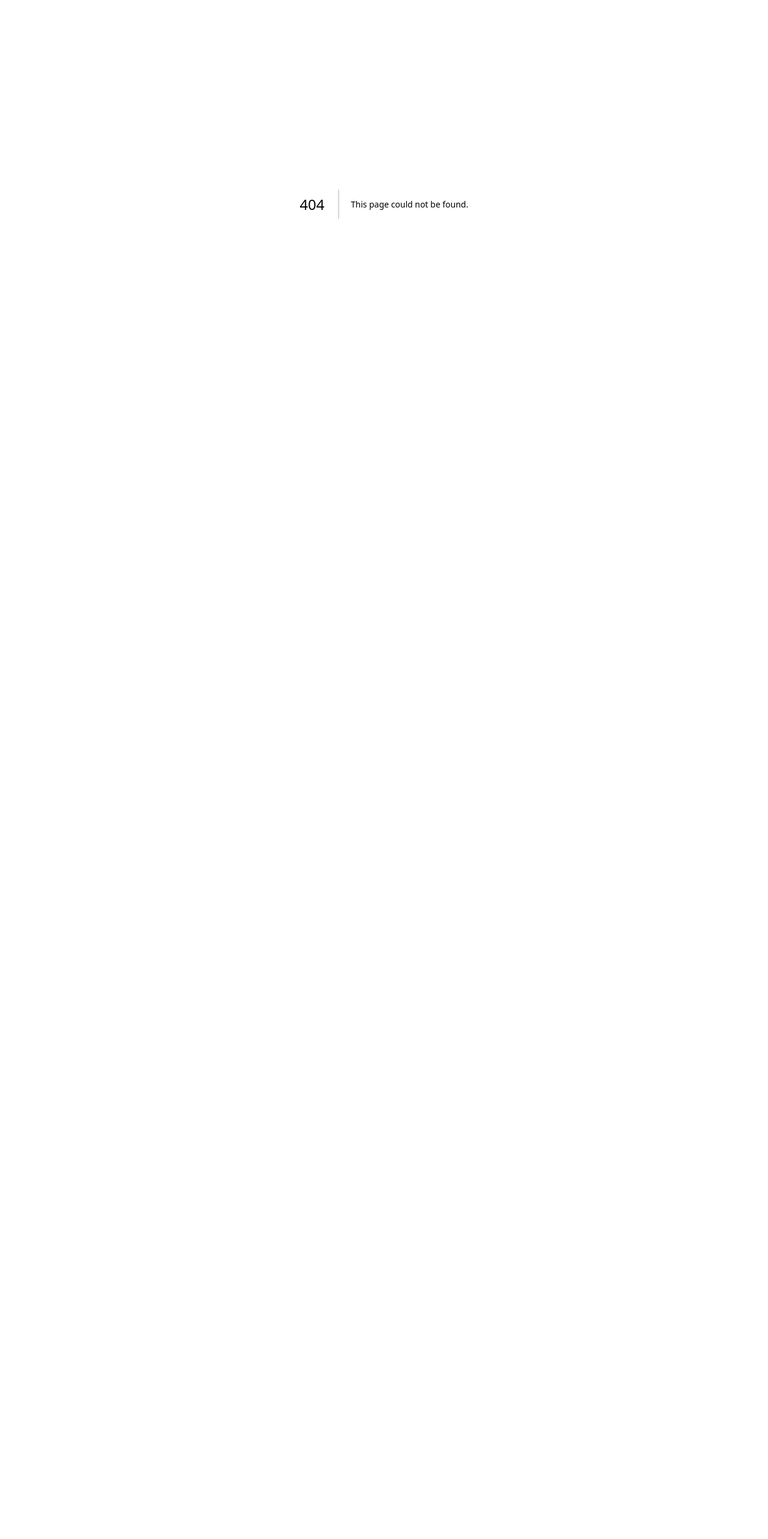
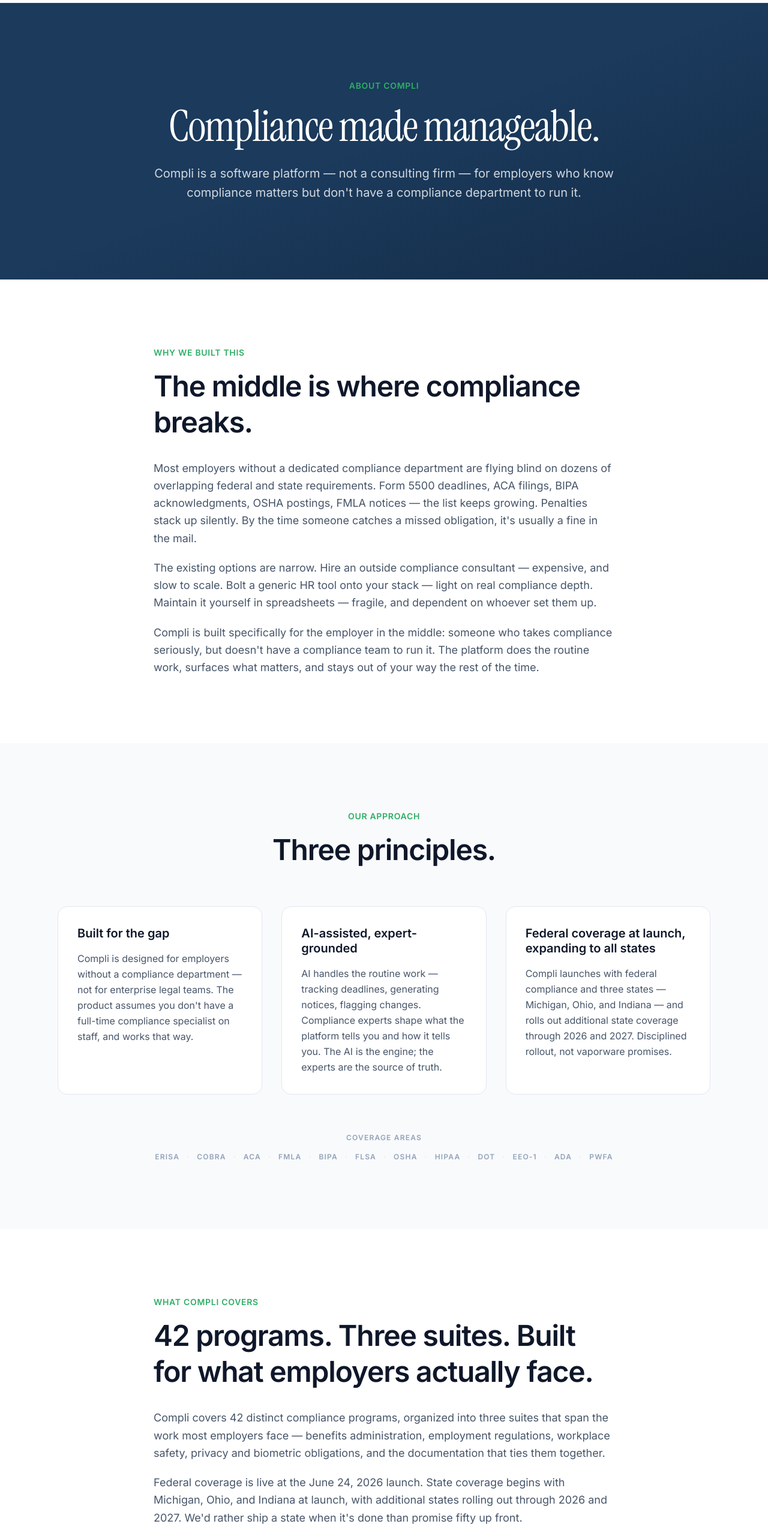
Before and after one commit to egingrich88/compli-marketing, a Next.js app: page /about in a window 1280 px wide. Before the commit this address had no page. Shown: the part 60-2626 px from the top of the page at 60% size. Before the commit the page ends 800 px from the top, so only its background shows below. Built offline with nearby package versions, Linux system fonts and the light colour scheme.

Commit message:
feat: add About page

```diff
--- /dev/null
+++ b/app/(marketing)/about/page.tsx
@@ -0,0 +1,226 @@
+import type { Metadata } from "next";
+import Container from "@/components/Container";
+import Button from "@/components/Button";
+import RegulationStrip from "@/components/RegulationStrip";
+
+export const metadata: Metadata = {
+  title: "About — Compli",
+  description:
+    "Compli is a compliance platform for employers without a dedicated compliance department. Federal coverage at launch, state rollout 2026–2027.",
+};
+
+function Eyebrow({ children }: { children: React.ReactNode }) {
+  return (
+    <div className="text-sm font-semibold uppercase tracking-wider text-green">
+      {children}
+    </div>
+  );
+}
+
+const pillars = [
+  {
+    heading: "Built for the gap",
+    body: "Compli is designed for employers without a compliance department — not for enterprise legal teams. The product assumes you don't have a full-time compliance specialist on staff, and works that way.",
+  },
+  {
+    heading: "AI-assisted, expert-grounded",
+    body: "AI handles the routine work — tracking deadlines, generating notices, flagging changes. Compliance experts shape what the platform tells you and how it tells you. The AI is the engine; the experts are the source of truth.",
+  },
+  {
+    heading: "Federal coverage at launch, expanding to all states",
+    body: "Compli launches with federal compliance and three states — Michigan, Ohio, and Indiana — and rolls out additional state coverage through 2026 and 2027. Disciplined rollout, not vaporware promises.",
+  },
+];
+
+const audiences = [
+  {
+    heading: "Employers",
+    body: "Small to mid-sized businesses, roughly 5 to 500 employees, without a dedicated compliance team. The kind of company where compliance lands on the HR manager, the CFO, the operations lead — or no one in particular.",
+  },
+  {
+    heading: "Brokers and consultants",
+    body: "Benefits brokers, CPAs, and HR consultants who advise employers and want a compliance backbone for their book. Compli's partner program adds co-branded portals and shared workflows so partners can deliver compliance without becoming compliance shops themselves.",
+  },
+  {
+    heading: "Industries with high compliance exposure",
+    body: "Healthcare, manufacturing, hospitality, transportation, retail, and professional services — sectors where overlapping federal and state requirements create real risk for employers without a specialist.",
+  },
+];
+
+export default function AboutPage() {
+  return (
+    <>
+      {/* HERO */}
+      <section className="relative bg-gradient-to-br from-navy via-navy to-navy-dark overflow-hidden">
+        <Container>
+          <div className="py-24 md:py-32">
+            <div className="max-w-3xl mx-auto text-center">
+              <Eyebrow>About Compli</Eyebrow>
+              <h1 className="mt-5 font-serif text-5xl sm:text-6xl lg:text-7xl text-white leading-[1.05] tracking-tight">
+                Compliance made manageable.
+              </h1>
+              <p className="mt-6 text-lg lg:text-xl text-white/80 leading-relaxed">
+                Compli is a software platform — not a consulting firm — for
+                employers who know compliance matters but don&apos;t have a
+                compliance department to run it.
+              </p>
+            </div>
+          </div>
+        </Container>
+      </section>
+
+      {/* WHY COMPLI EXISTS */}
+      <section className="bg-white py-20 md:py-28">
+        <Container>
+          <div className="max-w-3xl mx-auto">
+            <Eyebrow>Why we built this</Eyebrow>
+            <h2 className="mt-4 text-3xl md:text-5xl font-semibold text-ink tracking-tight leading-tight">
+              The middle is where compliance breaks.
+            </h2>
+            <div className="mt-8 space-y-5 text-lg text-body leading-relaxed">
+              <p>
+                Most employers without a dedicated compliance department are
+                flying blind on dozens of overlapping federal and state
+                requirements. Form 5500 deadlines, ACA filings, BIPA
+                acknowledgments, OSHA postings, FMLA notices — the list keeps
+                growing. Penalties stack up silently. By the time someone
+                catches a missed obligation, it&apos;s usually a fine in the
+                mail.
+              </p>
+              <p>
+                The existing options are narrow. Hire an outside compliance
+                consultant — expensive, and slow to scale. Bolt a generic HR
+                tool onto your stack — light on real compliance depth.
+                Maintain it yourself in spreadsheets — fragile, and dependent
+                on whoever set them up.
+              </p>
+              <p>
+                Compli is built specifically for the employer in the middle:
+                someone who takes compliance seriously, but doesn&apos;t have
+                a compliance team to run it. The platform does the routine
+                work, surfaces what matters, and stays out of your way the
+                rest of the time.
+              </p>
+            </div>
+          </div>
+        </Container>
+      </section>
+
+      {/* HOW COMPLI IS DIFFERENT */}
+      <section className="bg-surface py-20 md:py-28">
+        <Container>
+          <div className="max-w-3xl mx-auto text-center">
+            <Eyebrow>Our approach</Eyebrow>
+            <h2 className="mt-4 text-3xl md:text-5xl font-semibold text-ink tracking-tight leading-tight">
+              Three principles.
+            </h2>
+          </div>
+
+          <div className="mt-16 grid md:grid-cols-3 gap-6 lg:gap-8">
+            {pillars.map((p) => (
+              <div
+                key={p.heading}
+                className="bg-white border border-line rounded-2xl p-8"
+              >
+                <h3 className="text-xl font-semibold text-ink leading-tight">
+                  {p.heading}
+                </h3>
+                <p className="mt-4 text-body leading-relaxed">{p.body}</p>
+              </div>
+            ))}
+          </div>
+
+          <div className="mt-16">
+            <p className="text-xs font-semibold uppercase tracking-widest text-muted text-center mb-4">
+              Coverage areas
+            </p>
+            <RegulationStrip variant="light" />
+          </div>
+        </Container>
+      </section>
+
+      {/* WHAT'S IN SCOPE */}
+      <section className="bg-white py-20 md:py-28">
+        <Container>
+          <div className="max-w-3xl mx-auto">
+            <Eyebrow>What Compli covers</Eyebrow>
+            <h2 className="mt-4 text-3xl md:text-5xl font-semibold text-ink tracking-tight leading-tight">
+              42 programs. Three suites. Built for what employers actually
+              face.
+            </h2>
+            <div className="mt-8 space-y-5 text-lg text-body leading-relaxed">
+              <p>
+                Compli covers 42 distinct compliance programs, organized into
+                three suites that span the work most employers face — benefits
+                administration, employment regulations, workplace safety,
+                privacy and biometric obligations, and the documentation that
+                ties them together.
+              </p>
+              <p>
+                Federal coverage is live at the June 24, 2026 launch. State
+                coverage begins with Michigan, Ohio, and Indiana at launch,
+                with additional states rolling out through 2026 and 2027.
+                We&apos;d rather ship a state when it&apos;s done than promise
+                fifty up front.
+              </p>
+            </div>
+          </div>
+        </Container>
+      </section>
+
+      {/* WHO IT'S FOR */}
+      <section className="bg-surface py-20 md:py-28">
+        <Container>
+          <div className="max-w-3xl mx-auto text-center">
+            <Eyebrow>Who Compli serves</Eyebrow>
+            <h2 className="mt-4 text-3xl md:text-5xl font-semibold text-ink tracking-tight leading-tight">
+              Built for the people closest to the work.
+            </h2>
+          </div>
+
+          <div className="mt-16 grid md:grid-cols-3 gap-6 lg:gap-8">
+            {audiences.map((a) => (
+              <div
+                key={a.heading}
+                className="bg-white border border-line rounded-2xl p-8"
+              >
+                <h3 className="text-xl font-semibold text-ink leading-tight">
+                  {a.heading}
+                </h3>
+                <p className="mt-4 text-body leading-relaxed">{a.body}</p>
+              </div>
+            ))}
+          </div>
+        </Container>
+      </section>
+
+      {/* FINAL CTA */}
+      <section className="bg-white py-24 md:py-32">
+        <Container>
+          <div className="max-w-3xl mx-auto text-center">
+            <Eyebrow>Get started</Eyebrow>
+            <h2 className="mt-4 text-3xl md:text-5xl font-semibold text-ink tracking-tight leading-tight">
+              See what Compli covers — or partner with us.
+            </h2>
+            <p className="mt-6 text-lg text-body leading-relaxed">
+              The full platform opens June 24, 2026. Until then, explore what
+              we&apos;re building or talk to us about partnering.
+            </p>
+            <div className="mt-10 flex flex-col sm:flex-row gap-4 justify-center">
+              <Button href="/features" variant="primary" className="px-8 py-4">
+                See the platform
+              </Button>
+              <Button
+                href="/become-a-partner"
+                variant="secondary"
+                className="px-8 py-4"
+              >
+                Become a partner
+              </Button>
+            </div>
+          </div>
+        </Container>
+      </section>
+    </>
+  );
+}
```
